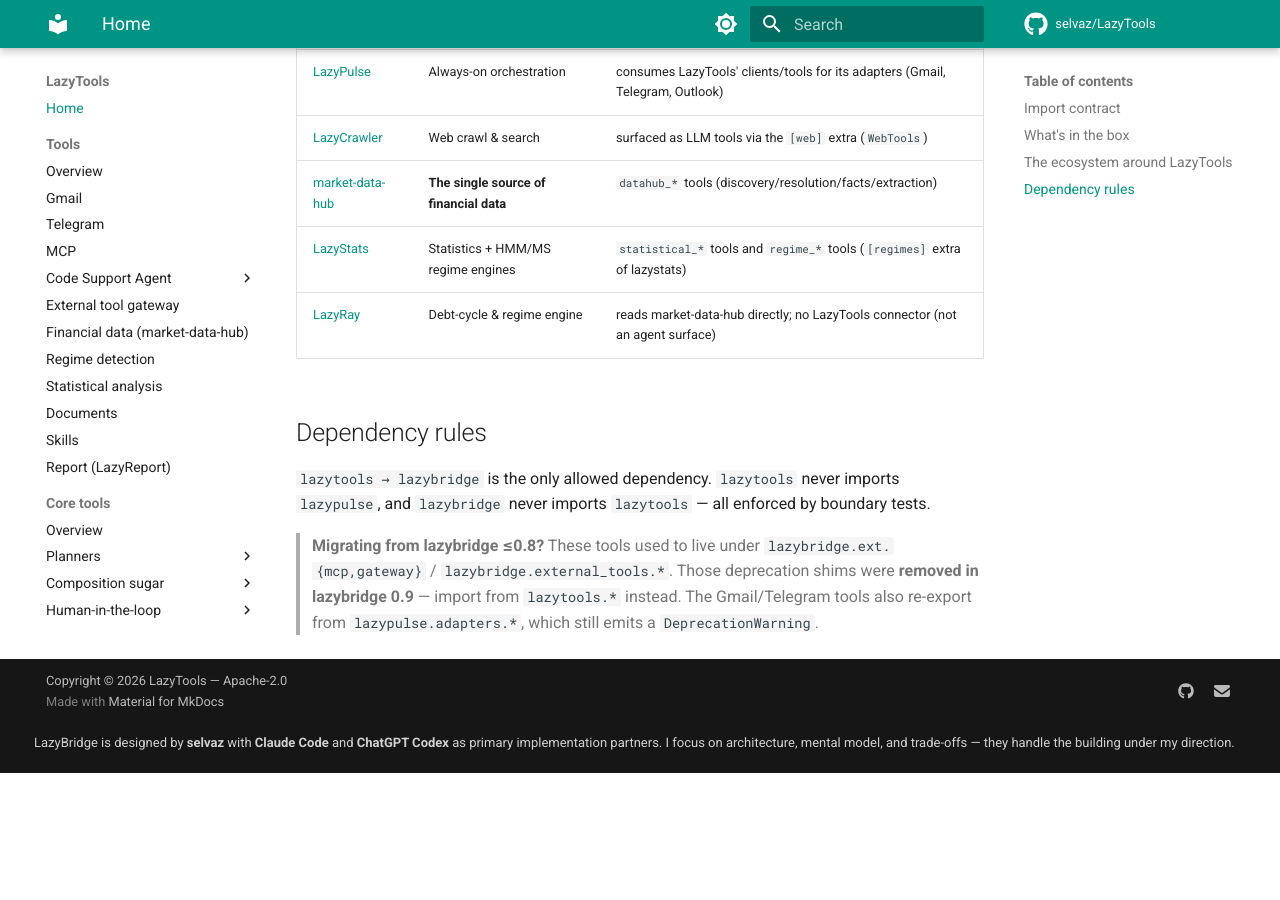
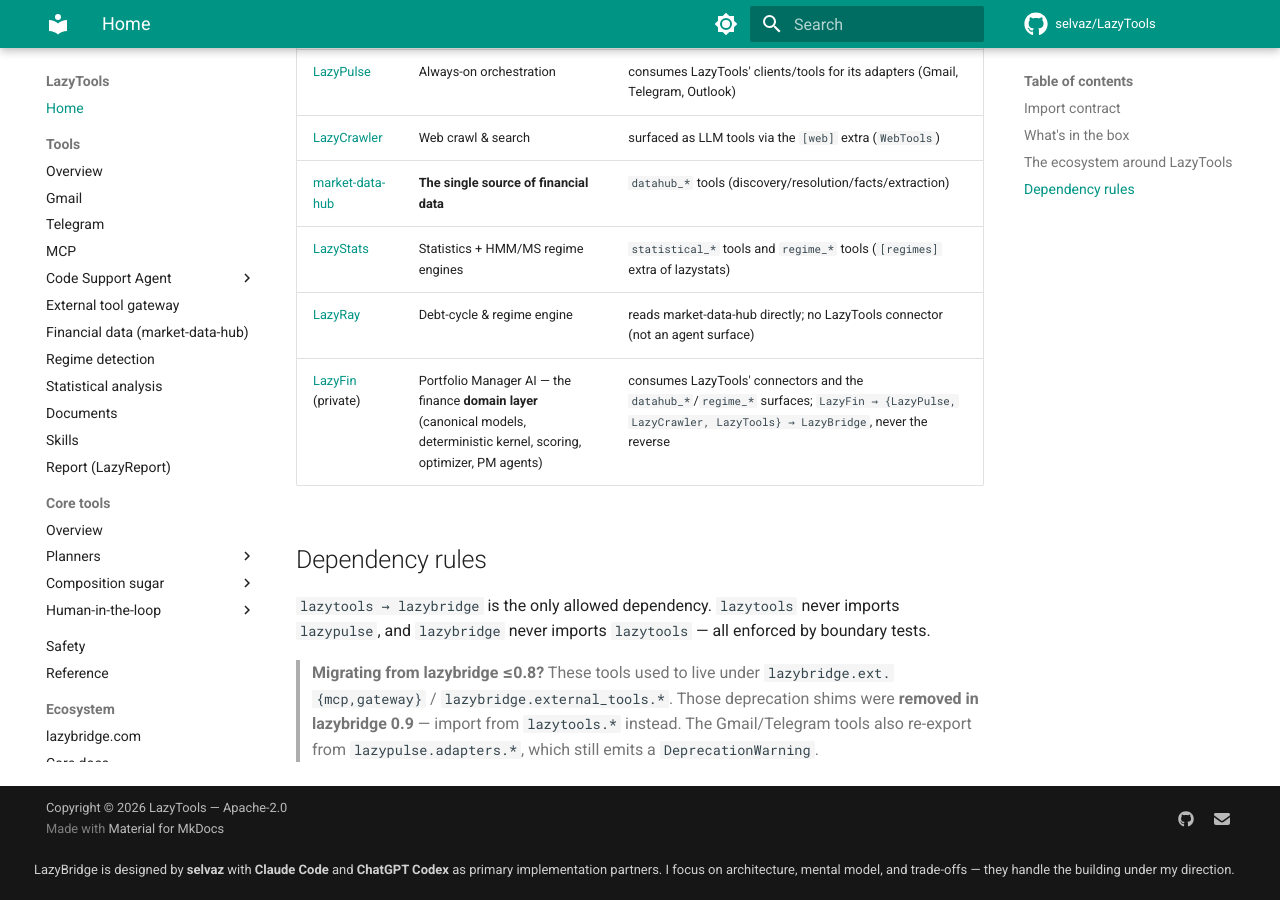
Before and after one commit to selvaz/LazyTools, an MkDocs documentation site: the page built from docs/index.md, in a window 1280 px wide and 900 px high, scrolled down 2119 px. Built offline with MkDocs 1.6.1 and Material for MkDocs 9.7.7, drawn with Linux system fonts in a browser that asks for light colours; comment, search, counter and statistics services are not loaded; before the commit the page ends 2892 px from its top, so only the background shows below that.

Commit message:
docs: add LazyFin to the ecosystem map
LazyFin (Portfolio Manager AI, private) is the finance domain layer on top
of the whole stack; it was missing from the README diagram and the docs
landing page's ecosystem table.

Co-Authored-By: Claude Sonnet 5 <noreply@anthropic.com>

```diff
--- a/docs/index.md
+++ b/docs/index.md
@@ -78,6 +78,7 @@ Everything below installs from GitHub (only `lazybridge` is on PyPI):
 | [market-data-hub](https://github.com/selvaz/market-data-hub) | **The single source of financial data** | `datahub_*` tools (discovery/resolution/facts/extraction) |
 | [LazyStats](https://github.com/selvaz/LazyStats) | Statistics + HMM/MS regime engines | `statistical_*` tools and `regime_*` tools (`[regimes]` extra of lazystats) |
 | [LazyRay](https://github.com/selvaz/LazyRay) | Debt-cycle & regime engine | reads market-data-hub directly; no LazyTools connector (not an agent surface) |
+| [LazyFin](https://github.com/selvaz/LazyFin) (private) | Portfolio Manager AI — the finance **domain layer** (canonical models, deterministic kernel, scoring, optimizer, PM agents) | consumes LazyTools' connectors and the `datahub_*`/`regime_*` surfaces; `LazyFin → {LazyPulse, LazyCrawler, LazyTools} → LazyBridge`, never the reverse |
 
 ## Dependency rules
 
```
Also changed, not shown: README.md (+2 -0 lines).
